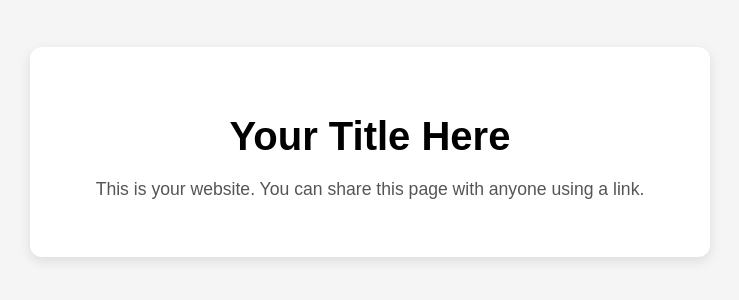
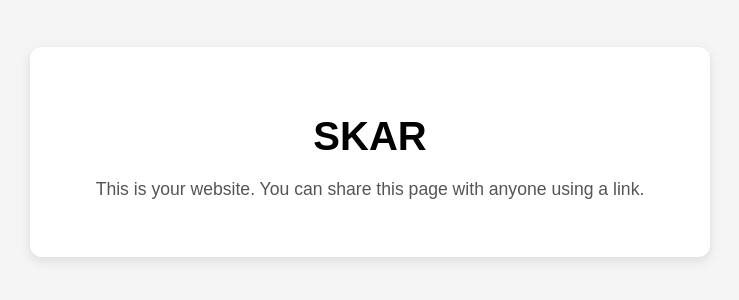
Before and after one commit to SKAR-creator/Skar, a plain HTML site: page index.html in a window 1280 px wide. Shown: the part 248-548 px from the top of the page, without its empty margins (270-1009 px from the left). Drawn offline with Linux system fonts and the light colour scheme.

Commit message:
Update index.html

```diff
--- a/index.html
+++ b/index.html
@@ -39,7 +39,7 @@
 </head>
 <body>
   <div class="container">
-    <h1 id="title">Your Title Here</h1>
+    <h1 id="title">SKAR</h1>
     <p>This is your website. You can share this page with anyone using a link.</p>
   </div>
 </body>
```
